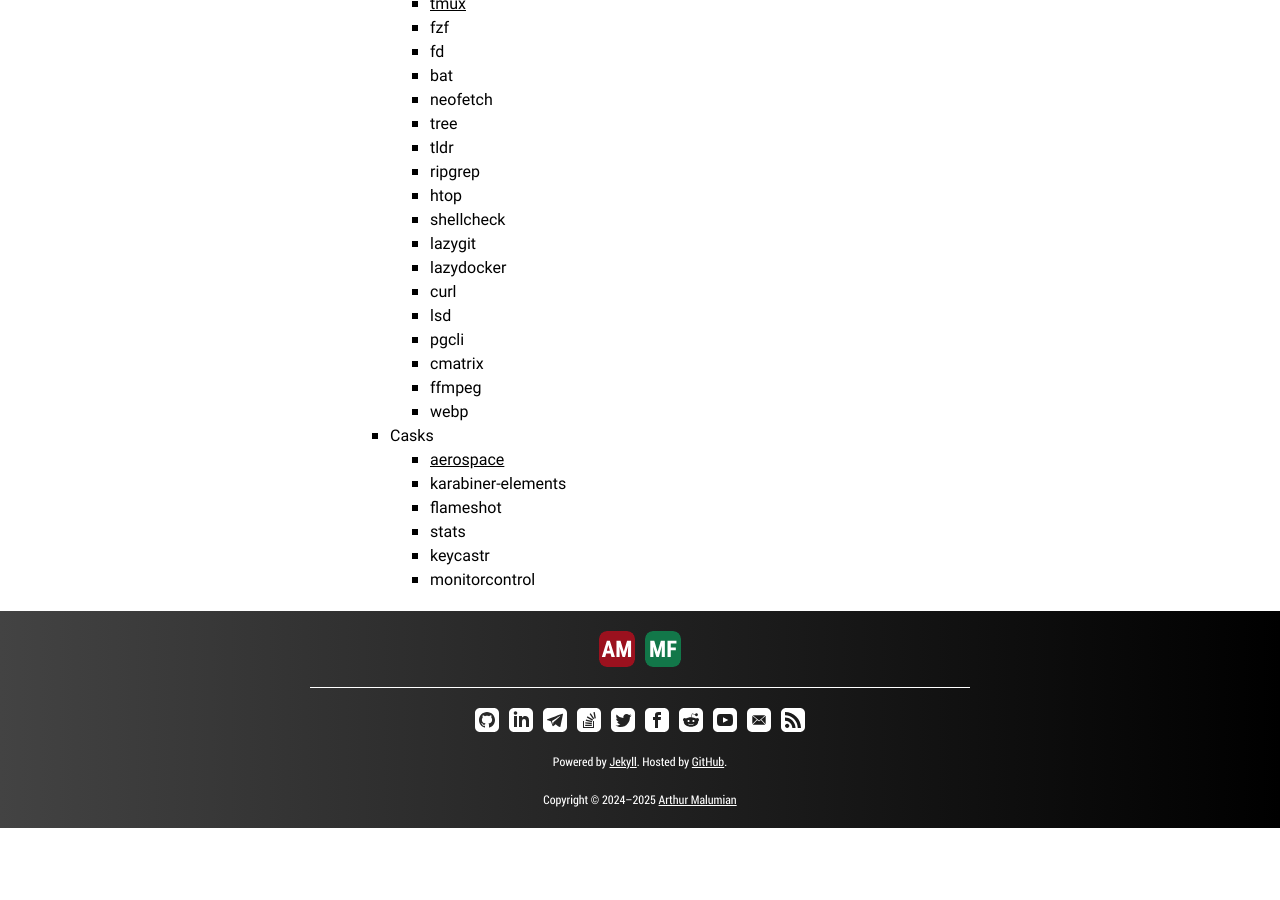
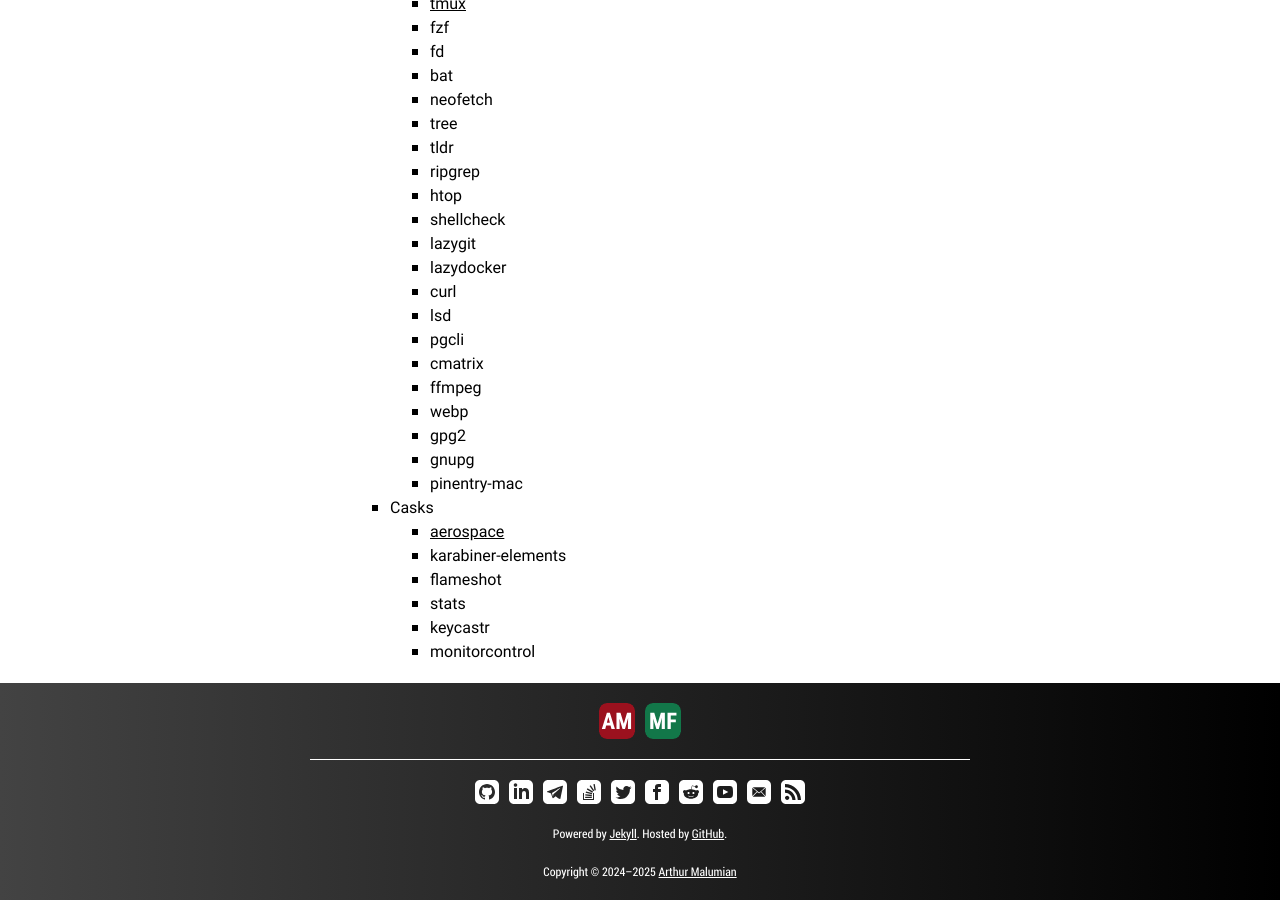
Before and after one commit to amalumian/www.malumian.dev, a Jekyll site: the page built from setup.html, in a window 1280 px wide and 900 px high, scrolled down 6084 px. Built offline with Jekyll 4.4.1, drawn with Linux system fonts in a browser that asks for light colours; before the commit the page ends 6912 px from its top, so only the background shows below that.

Commit message:
Update setup.html

```diff
--- a/setup.html
+++ b/setup.html
@@ -394,6 +394,9 @@
             <li>cmatrix</li>
             <li>ffmpeg</li>
             <li>webp</li>
+            <li>gpg2</li>
+            <li>gnupg</li>
+            <li>pinentry-mac</li>
           </ul>
         </li>
         <li>
```
